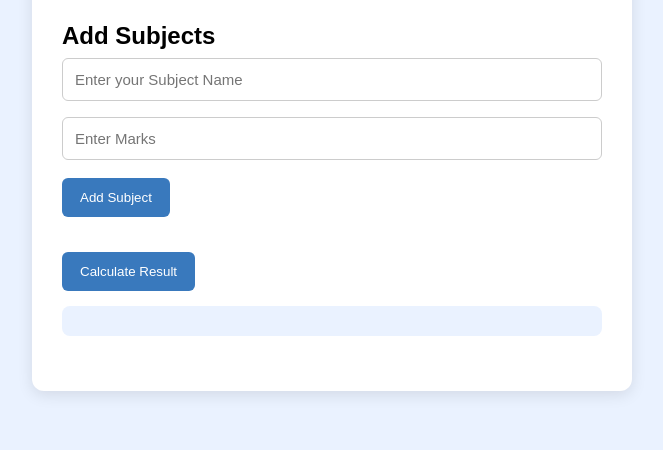
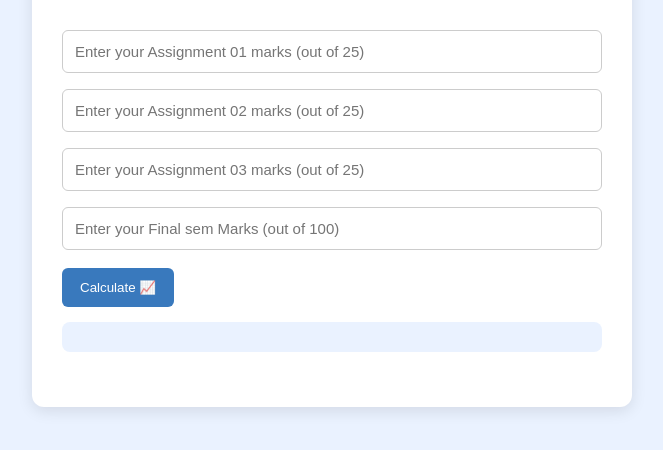
Before and after one commit to duasehar525394-sudo/Shopping-Cart-System, a plain HTML site: page index.html in a window 1280 px wide. Shown: the part 130-580 px from the top of the page, without its empty margins (308-971 px from the left). Drawn offline with Linux system fonts and the light colour scheme.

Commit message:
Update index.html

```diff
--- a/index.html
+++ b/index.html
@@ -9,16 +9,14 @@
 <body>
     <main class="System">
         <h1>Student Marks Calculator</h1>
-        <section class="add">
-            <h2>Add Subjects</h2>
-            <input id="subjectInput" placeholder="Enter your Subject Name">
-            <input id="marksInput" type="number" placeholder="Enter Marks">
-            <button id="addSubject">Add Subject</button>
-        </section>
-        <section class="display">
-            <div id="subjectList"></div>
-            <button id="calculateResult">Calculate Result</button>
-            <div id="result"></div>
+        <section class="container">
+        <input id="A1" placeholder="Enter your Assignment 01 marks (out of 25)">
+        <input id="A2" placeholder="Enter your Assignment 02 marks (out of 25)">
+        <input id="A3" placeholder="Enter your Assignment 03 marks (out of 25)">
+        <input id="final" placeholder="Enter your Final sem Marks (out of 100)">
+        <button onclick="calculate()">Calculate 📈</button>
+
+        <div id="result"></div>
         </section>
     </main>
     <script src="script.js"></script>
```
